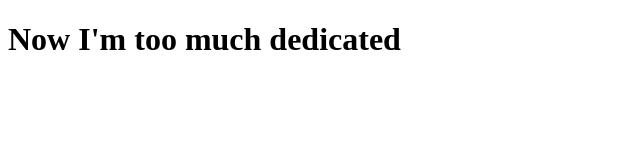
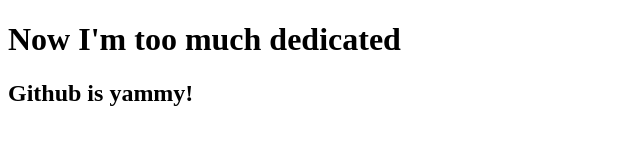
Before and after one commit to raianiubat/my-2nd-website, a plain HTML site: page index.html in a window 1280 px wide. Shown: the whole page, without its empty margins (0-640 px from the left). Drawn offline with Linux system fonts and the light colour scheme.

Commit message:
second commit

```diff
--- a/index.html
+++ b/index.html
@@ -8,5 +8,6 @@
 </head>
 <body>
     <h1>Now I'm too much dedicated</h1>
+    <h2>Github is yammy!</h2>
 </body>
 </html>
```
